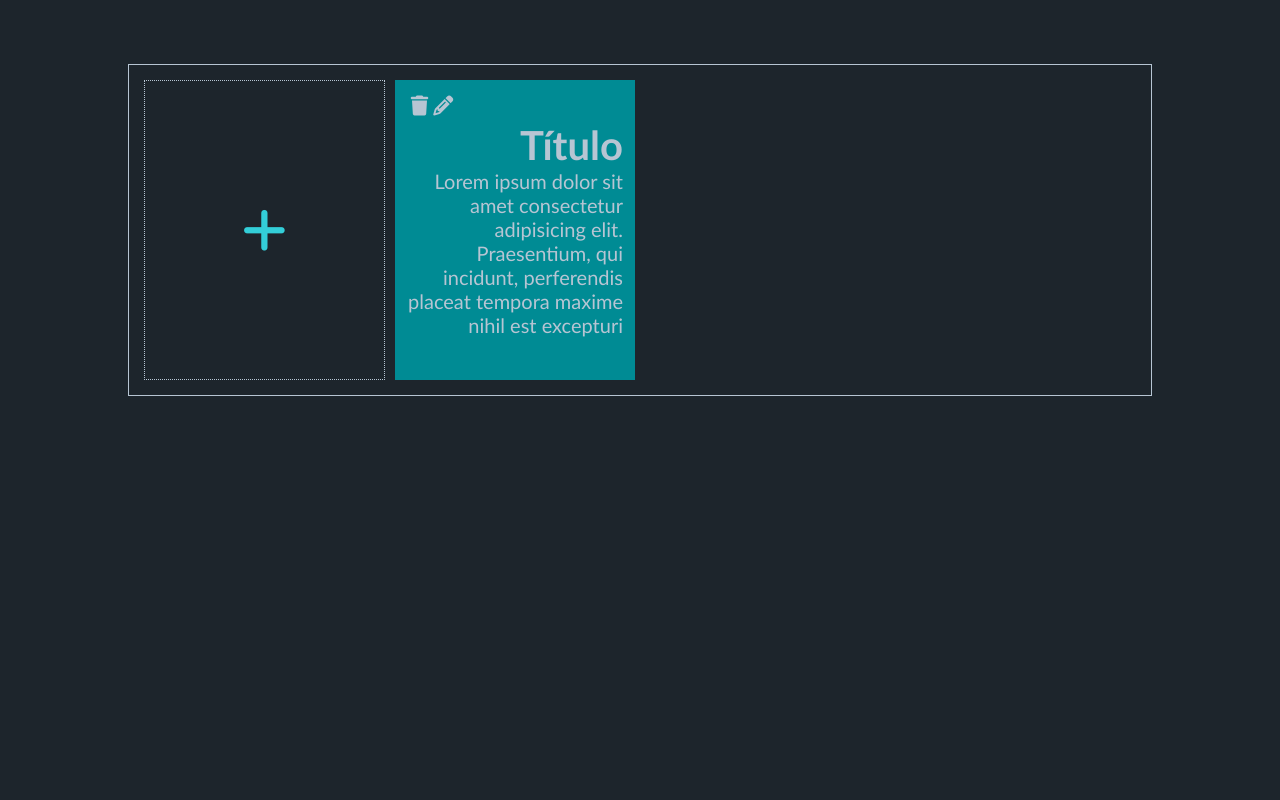
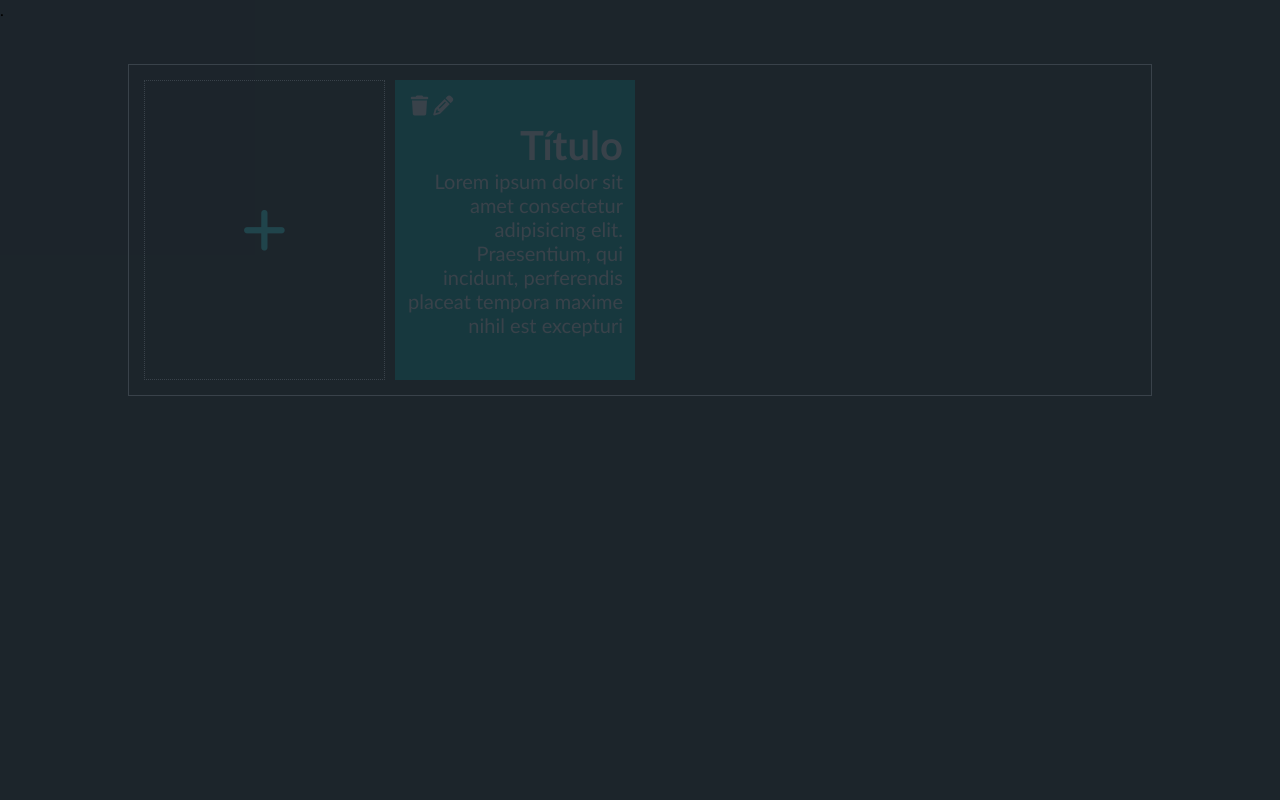
Before and after one commit to samuelsouzzza/Noti-in, a PHP site: page / in a window 1280 px wide. Run offline with PHP 8.4, Linux system fonts and the light colour scheme; some libraries are stand-ins or nearby versions.

Commit message:
wrapper modal pronto

```diff
--- a/css/style.css
+++ b/css/style.css
@@ -1,5 +1,6 @@
 :root{
     --fundo-principal: #1D252C;
+    --fundo-principal-opaco: #1d252cd0;
     --fundo-secundario: #424547;
     --neutra1: #B7C5D3;
     --neutra2: #686969;
@@ -80,3 +81,11 @@ main{
 .fa-pencil:hover{
     color:var(--terciaria1);
 }
+.modal-wrapper{
+    background-color: var(--fundo-principal-opaco);
+    position: fixed;
+    top: 0;
+    left: 0;
+    width: 100vw;
+    height: 100vh;
+}
--- a/index.html
+++ b/index.html
@@ -23,7 +23,7 @@
         </div>
     </main>
     <section class="modal-wrapper">
-
+        .
     </section>
 <script src="js/script.js"></script>
 <script src="https://kit.fontawesome.com/33170ddcd4.js" crossorigin="anonymous"></script>
```
